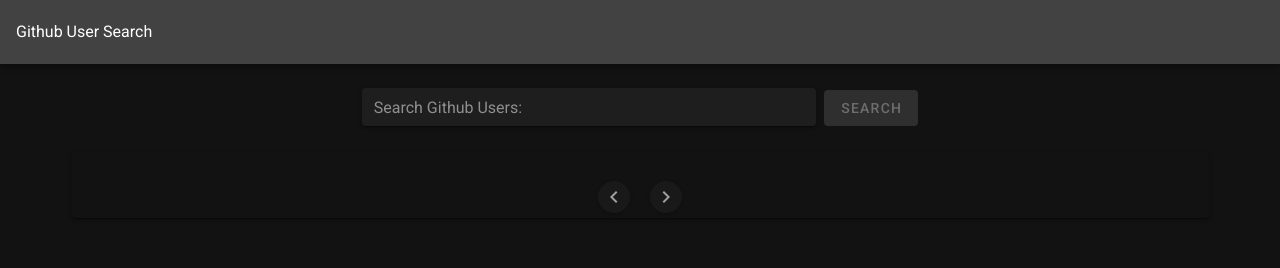
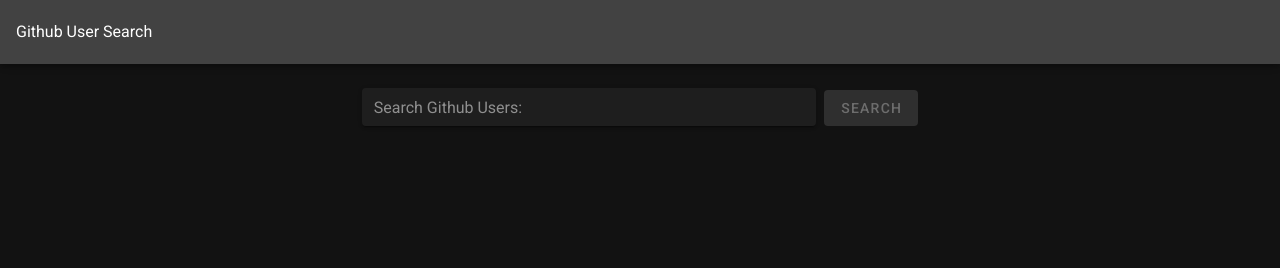
Before and after one commit to elif-bunny/github-user-search, a Vue app: page / in a window 1280 px wide. Shown: the top 268 px of the page. Built offline with nearby package versions, Linux system fonts and the light colour scheme.

Commit message:
add user search result displaying condition

```diff
--- a/src/views/pages/dashboard/index.vue
+++ b/src/views/pages/dashboard/index.vue
@@ -37,7 +37,7 @@
           </v-col>
         </v-row>
       </v-form>
-      <v-card style="background-color: transparent">
+      <v-card style="background-color: transparent" v-if="users.length>0">
         <v-container>
           <v-item-group>
             <v-row>
```
